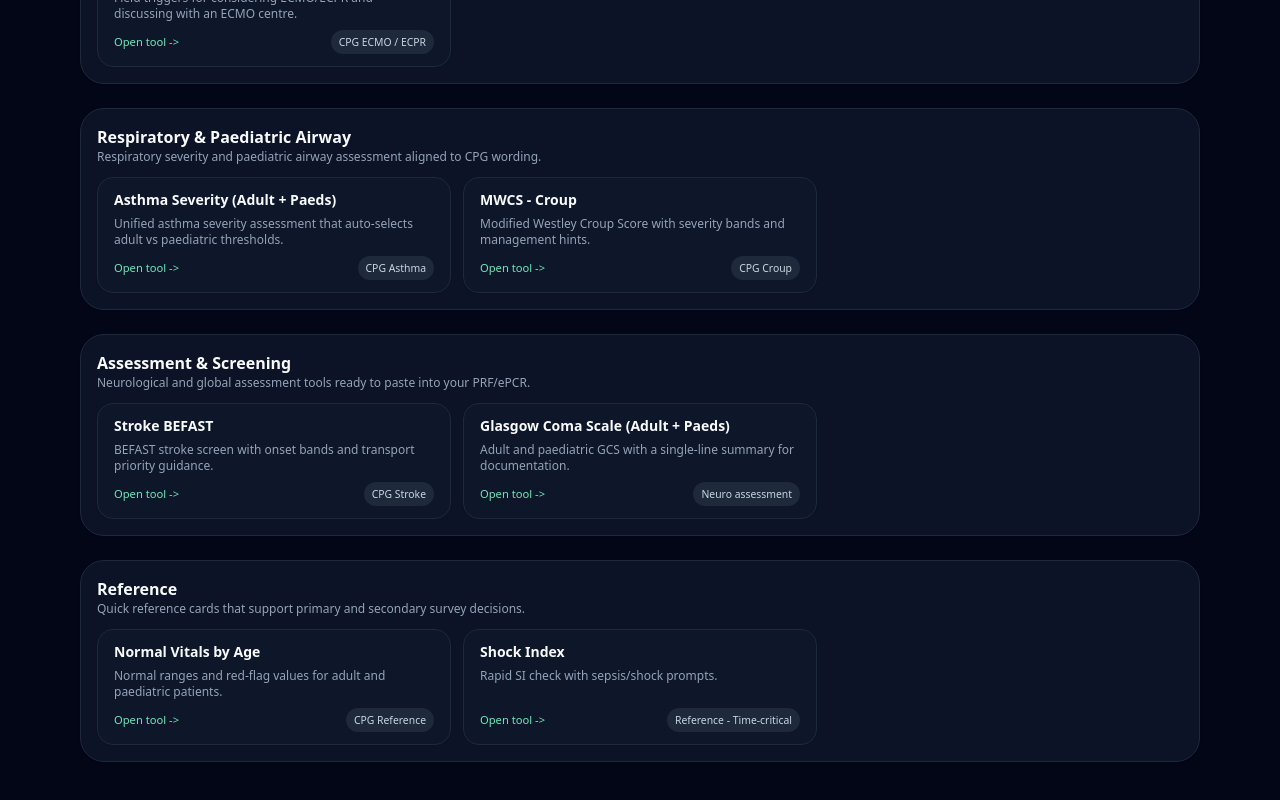
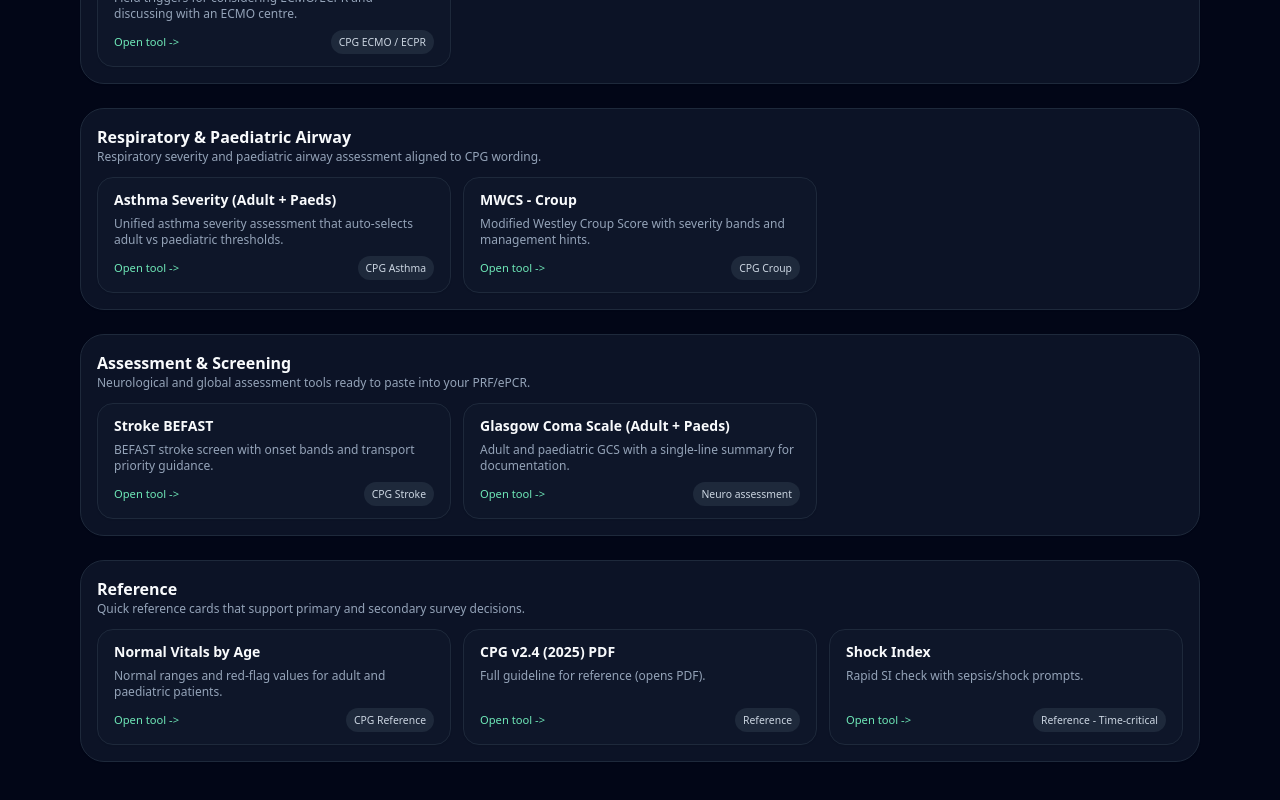
Before and after one commit to drixle08/Ambulance-App, a Next.js app: page /dashboard in a window 1280 px wide. Shown: the part 558-1358 px from the top of the page. Built offline with nearby package versions, Linux system fonts and the light colour scheme.

Commit message:
Add CPG PDF link to dashboard reference section

```diff
--- a/app/(app)/dashboard/page.tsx
+++ b/app/(app)/dashboard/page.tsx
@@ -124,6 +124,12 @@ const TOOL_GROUPS: ToolGroup[] = [
         meta: "CPG Reference",
       },
       {
+        name: "CPG v2.4 (2025) PDF",
+        href: "/reference/cpg/cpg-v2.4-2025.pdf",
+        tagline: "Full guideline for reference (opens PDF).",
+        meta: "Reference",
+      },
+      {
         name: "Shock Index",
         href: "/tools/shock-index",
         tagline: "Rapid SI check with sepsis/shock prompts.",
```
Also changed, not shown: 1 other file (tests, documents, lock files or other folders).
